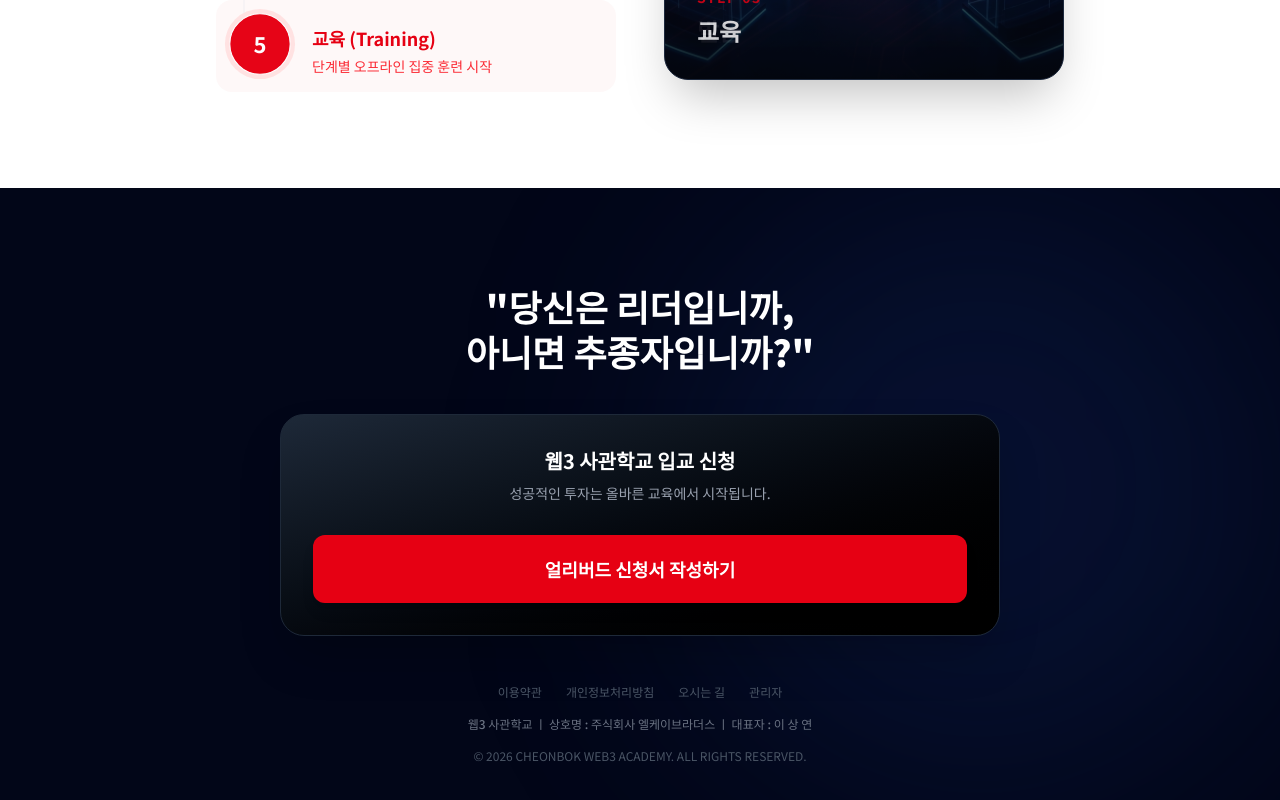
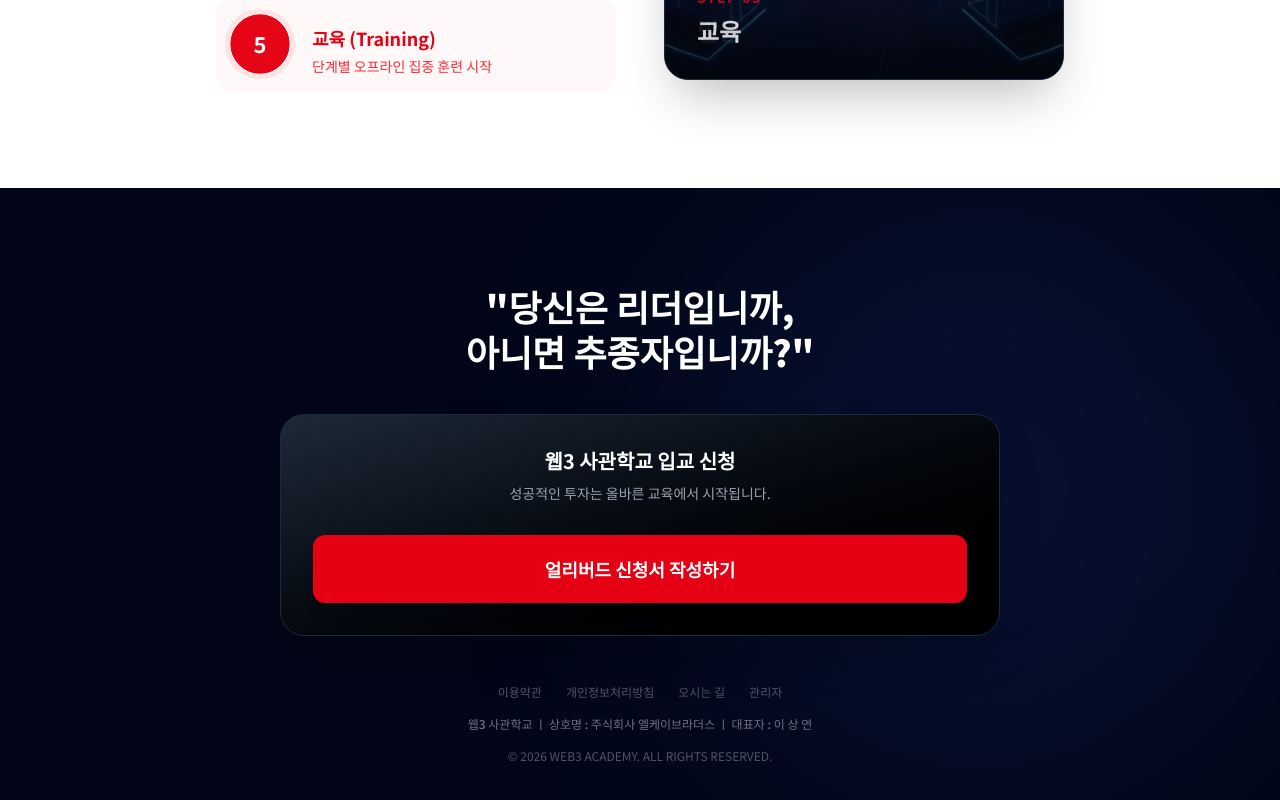
Before and after one commit to Patrick841130/cheonbok, a React (Vite) app: page / in a window 1280 px wide. Shown: the part 2828-3628 px from the top of the page. Built offline with nearby package versions, Linux system fonts and the light colour scheme; no server answers.

Commit message:
feat: Remove CHEONBOK from copyright text

```diff
--- a/src/components/layout/Footer.jsx
+++ b/src/components/layout/Footer.jsx
@@ -35,7 +35,7 @@ export default function Footer() {
                     <p className="text-gray-500 font-medium">
                         웹3 사관학교 ㅣ 상호명 : 주식회사 엘케이브라더스 ㅣ 대표자 : 이 상 연
                     </p>
-                    <p>&copy; 2026 CHEONBOK WEB3 ACADEMY. ALL RIGHTS RESERVED.</p>
+                    <p>&copy; 2026 WEB3 ACADEMY. ALL RIGHTS RESERVED.</p>
                 </div>
             </div>
         </footer>
```
